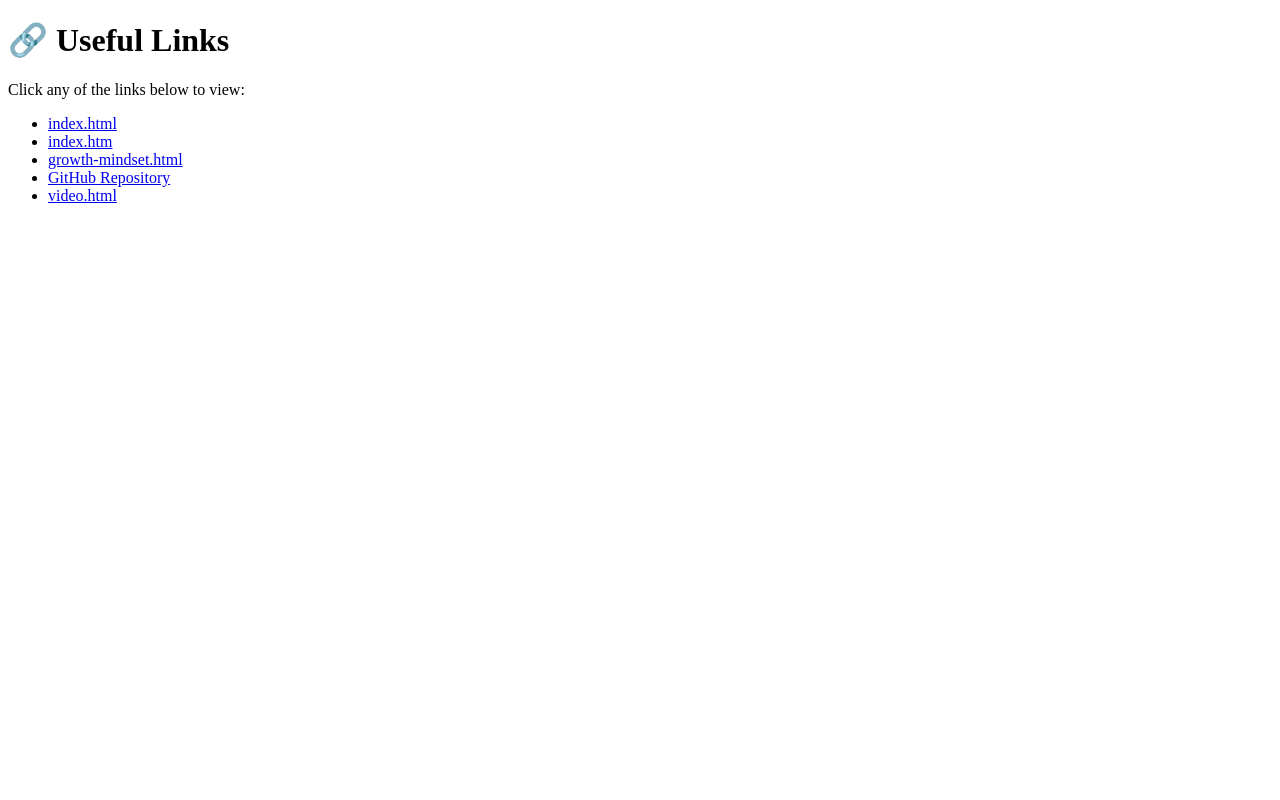
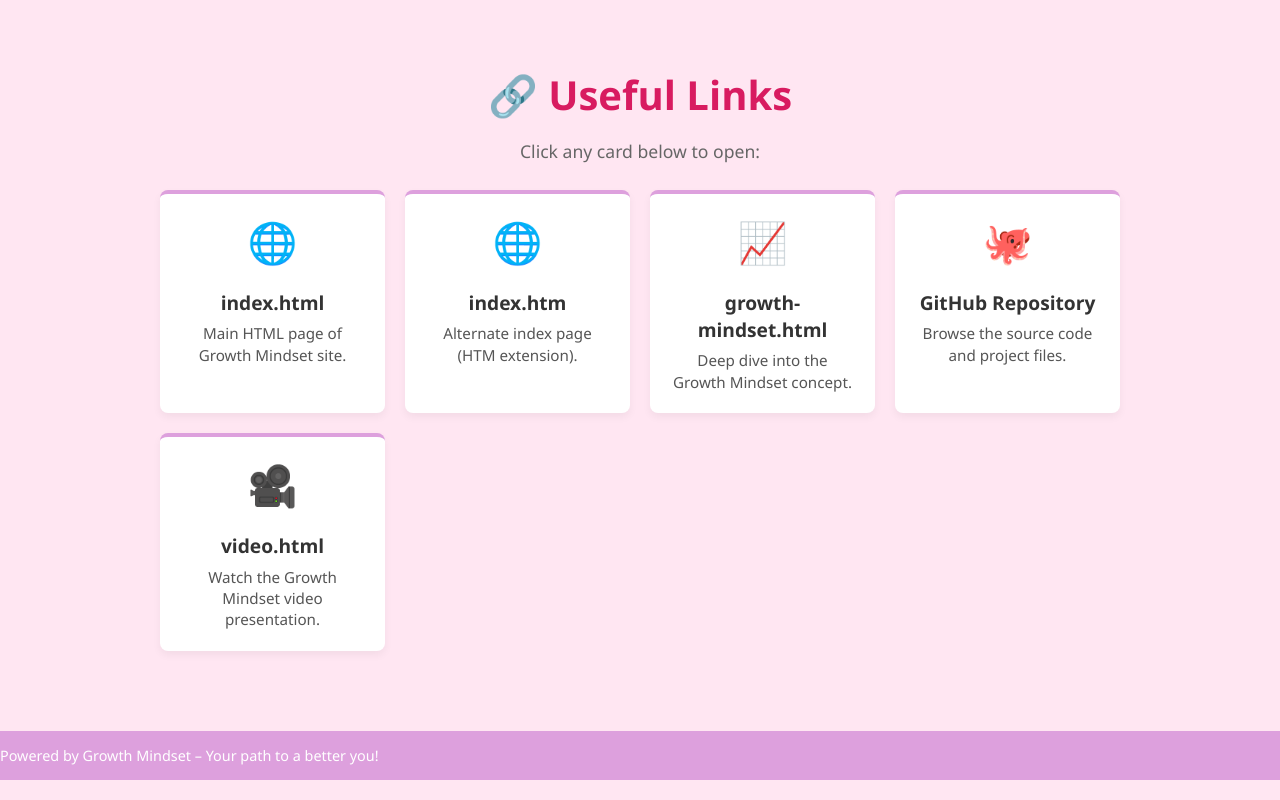
Before and after one commit to Linggg18/growth-mindset, a plain HTML site: page links.html in a window 1280 px wide. Drawn offline with Linux system fonts and the light colour scheme.

Commit message:
Update links.html

```diff
--- a/links.html
+++ b/links.html
@@ -2,17 +2,110 @@
 <html lang="en">
 <head>
   <meta charset="UTF-8">
-  <title>Growth Mindset - Useful Links</title>
+  <meta name="viewport" content="width=device-width, initial-scale=1">
+  <title>🌸 Useful Links</title>
+  <style>
+    body {
+      margin: 0;
+      padding: 0;
+      font-family: 'Segoe UI', sans-serif;
+      background: #ffe6f2; /* very light pink */
+      color: #333;
+    }
+    .container {
+      max-width: 960px;
+      margin: 0 auto;
+      padding: 40px 20px;
+      text-align: center;
+    }
+    h1 {
+      font-size: 2.5em;
+      margin-bottom: 0.2em;
+      color: #d81b60; /* pink */
+    }
+    p {
+      font-size: 1.1em;
+      margin-bottom: 1.5em;
+      color: #666;
+    }
+    .grid {
+      display: grid;
+      grid-template-columns: repeat(auto-fit, minmax(200px, 1fr));
+      gap: 20px;
+    }
+    .card {
+      background: #ffffff;
+      border-top: 4px solid #dda0dd; /* light purple */
+      border-radius: 8px;
+      box-shadow: 0 4px 8px rgba(0,0,0,0.05);
+      padding: 20px;
+      text-decoration: none;
+      color: inherit;
+      transition: transform 0.2s, box-shadow 0.2s;
+    }
+    .card:hover {
+      transform: translateY(-5px);
+      box-shadow: 0 8px 16px rgba(0,0,0,0.1);
+    }
+    .icon {
+      font-size: 2.5em;
+      margin-bottom: 0.5em;
+      color: #ff69b4; /* hot pink */
+    }
+    .title {
+      font-size: 1.2em;
+      margin-bottom: 0.4em;
+      font-weight: bold;
+    }
+    .desc {
+      font-size: 0.95em;
+      color: #555;
+      line-height: 1.4;
+    }
+    footer {
+      margin-top: 40px;
+      padding: 15px 0;
+      background: #dda0dd; /* light purple */
+      color: white;
+      font-size: 0.9em;
+    }
+  </style>
 </head>
 <body>
-  <h1>🔗 Useful Links</h1>
-  <p>Click any of the links below to view:</p>
-  <ul>
-    <li><a href="https://linggg18.github.io/growth-mindset/index.html">index.html</a></li>
-    <li><a href="https://linggg18.github.io/growth-mindset/index.htm">index.htm</a></li>
-    <li><a href="https://linggg18.github.io/growth-mindset/growth-mindset.html">growth-mindset.html</a></li>
-    <li><a href="https://github.com/Linggg18/growth-mindset">GitHub Repository</a></li>
-    <li><a href="https://linggg18.github.io/growth-mindset/video.html">video.html</a></li>
-  </ul>
+  <div class="container">
+    <h1>🔗 Useful Links</h1>
+    <p>Click any card below to open:</p>
+    <div class="grid">
+      <a class="card" href="https://linggg18.github.io/growth-mindset/index.html">
+        <div class="icon">🌐</div>
+        <div class="title">index.html</div>
+        <div class="desc">Main HTML page of Growth Mindset site.</div>
+      </a>
+      <a class="card" href="https://linggg18.github.io/growth-mindset/index.htm">
+        <div class="icon">🌐</div>
+        <div class="title">index.htm</div>
+        <div class="desc">Alternate index page (HTM extension).</div>
+      </a>
+      <a class="card" href="https://linggg18.github.io/growth-mindset/growth-mindset.html">
+        <div class="icon">📈</div>
+        <div class="title">growth-mindset.html</div>
+        <div class="desc">Deep dive into the Growth Mindset concept.</div>
+      </a>
+      <a class="card" href="https://github.com/Linggg18/growth-mindset">
+        <div class="icon">🐙</div>
+        <div class="title">GitHub Repository</div>
+        <div class="desc">Browse the source code and project files.</div>
+      </a>
+      <a class="card" href="https://linggg18.github.io/growth-mindset/video.html">
+        <div class="icon">🎥</div>
+        <div class="title">video.html</div>
+        <div class="desc">Watch the Growth Mindset video presentation.</div>
+      </a>
+    </div>
+  </div>
+
+  <footer>
+    Powered by Growth Mindset – Your path to a better you!
+  </footer>
 </body>
 </html>
```
